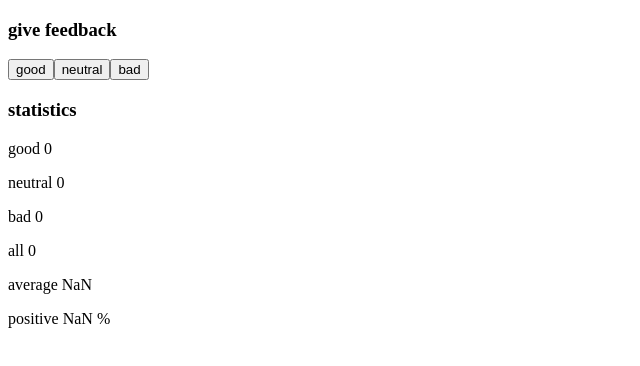
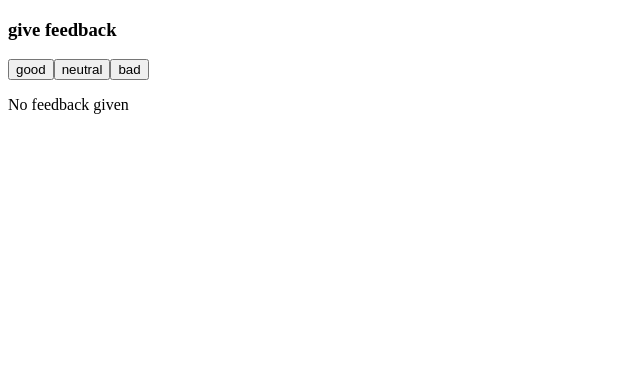
Before and after one commit to askar200018/fullstackopen-2022, a React (Create React App) app in the folder part1/unicafe/: page / in a window 1280 px wide. Shown: the top 366 px of the page, without its empty margins (0-640 px from the left). Built offline with nearby package versions, Linux system fonts and the light colour scheme.

Commit message:
1.9: unicafe step4

```diff
--- a/part1/unicafe/src/App.js
+++ b/part1/unicafe/src/App.js
@@ -4,6 +4,10 @@ const Statistics = ({ good, neutral, bad }) => {
   const allFeedbacks = good + neutral + bad;
   const averageFeedbacks = (good - bad) / allFeedbacks;
   const positiveFeedbacks = (good / allFeedbacks) * 100;
+
+  if (allFeedbacks === 0) {
+    return <p>No feedback given</p>;
+  }
 
   return (
     <div>
```
